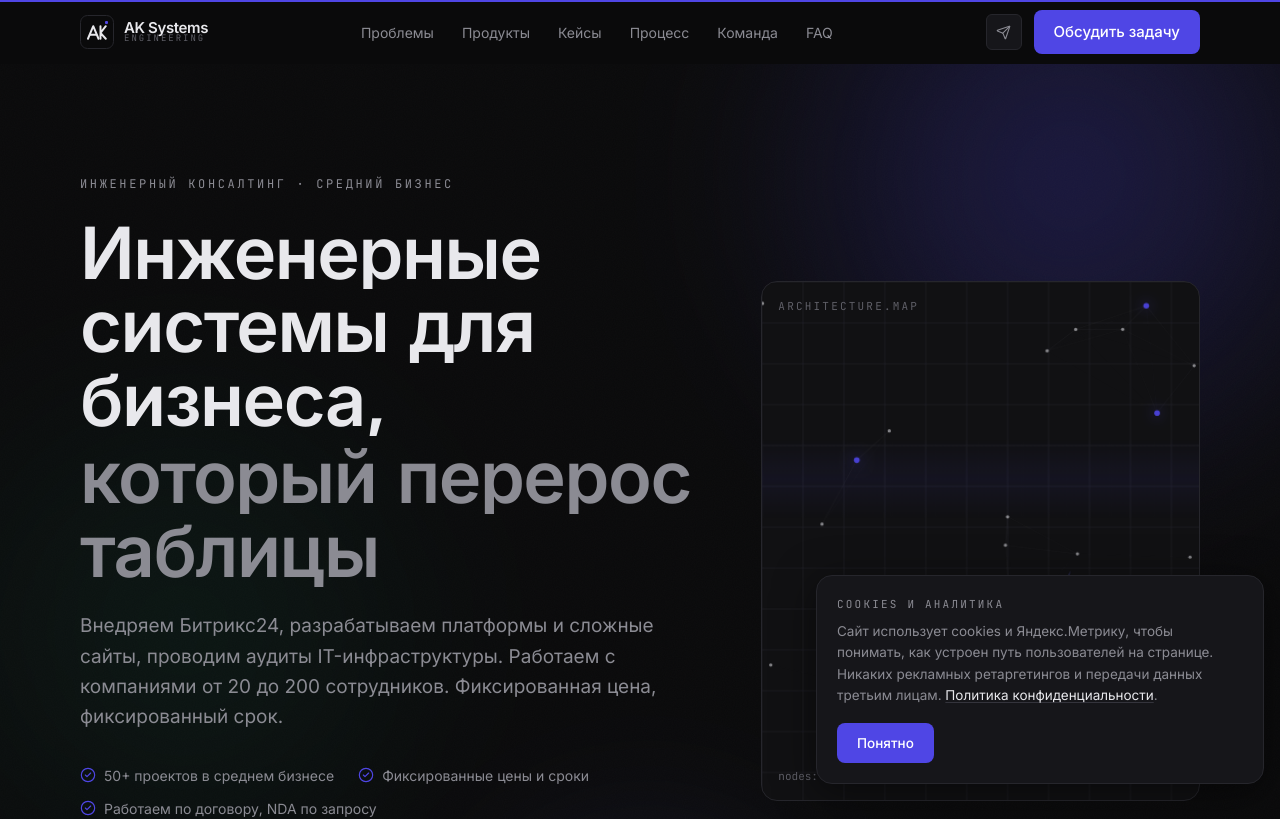
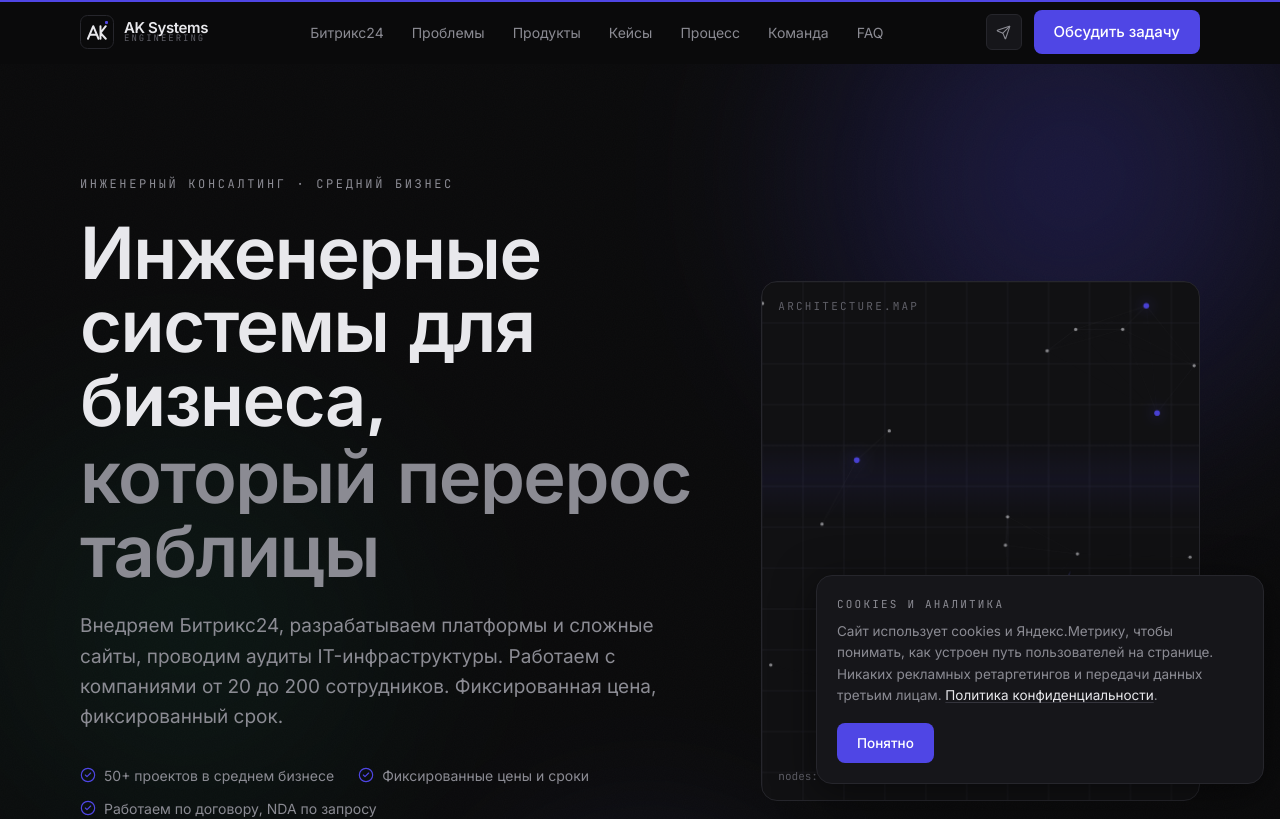
Before and after one commit to spinn26/ak-systems, a Next.js app: page / in a window 1280 px wide. Shown: the top 819 px of the page. Built offline with nearby package versions, Linux system fonts and the light colour scheme.

Commit message:
Nav: add Битрикс24 to header & footer, make anchors absolute

```diff
--- a/src/components/Footer.tsx
+++ b/src/components/Footer.tsx
@@ -23,13 +23,16 @@ export function Footer() {
             </div>
             <ul className="space-y-2.5 text-[14px]">
               {[
-                ["#problems", "Проблемы"],
-                ["#products", "Продукты"],
-                ["#cases", "Кейсы"],
-                ["#process", "Процесс"],
-                ["#team", "Команда"],
-                ["#faq", "FAQ"],
-                ["#contact", "Контакты"],
+                ["/bitrix24", "Битрикс24"],
+                ["/audit", "Аудит"],
+                ["/blog", "Блог"],
+                ["/#problems", "Проблемы"],
+                ["/#products", "Продукты"],
+                ["/#cases", "Кейсы"],
+                ["/#process", "Процесс"],
+                ["/#team", "Команда"],
+                ["/#faq", "FAQ"],
+                ["/#contact", "Контакты"],
               ].map(([href, label]) => (
                 <li key={href}>
                   <Link
--- a/src/components/Header.tsx
+++ b/src/components/Header.tsx
@@ -8,12 +8,13 @@ import { Menu, X, Send } from "lucide-react";
 import { SITE } from "@/lib/site";
 
 const nav = [
-  { href: "#problems", label: "Проблемы" },
-  { href: "#products", label: "Продукты" },
-  { href: "#cases", label: "Кейсы" },
-  { href: "#process", label: "Процесс" },
-  { href: "#team", label: "Команда" },
-  { href: "#faq", label: "FAQ" },
+  { href: "/bitrix24", label: "Битрикс24" },
+  { href: "/#problems", label: "Проблемы" },
+  { href: "/#products", label: "Продукты" },
+  { href: "/#cases", label: "Кейсы" },
+  { href: "/#process", label: "Процесс" },
+  { href: "/#team", label: "Команда" },
+  { href: "/#faq", label: "FAQ" },
 ];
 
 export function Header() {
@@ -77,7 +78,7 @@ export function Header() {
           >
             <Send size={15} strokeWidth={1.75} />
           </a>
-          <Button href="#contact" size="md">
+          <Button href="/#contact" size="md">
             Обсудить задачу
           </Button>
         </div>
@@ -107,7 +108,7 @@ export function Header() {
               </Link>
             ))}
             <Link
-              href="#contact"
+              href="/#contact"
               onClick={() => setOpen(false)}
               className="py-3 text-[17px] text-[var(--text)] border-b border-[var(--border)]"
             >
@@ -132,7 +133,7 @@ export function Header() {
             </div>
 
             <Button
-              href="#contact"
+              href="/#contact"
               size="lg"
               className="mt-6 w-full"
               onClick={() => setOpen(false)}
```
